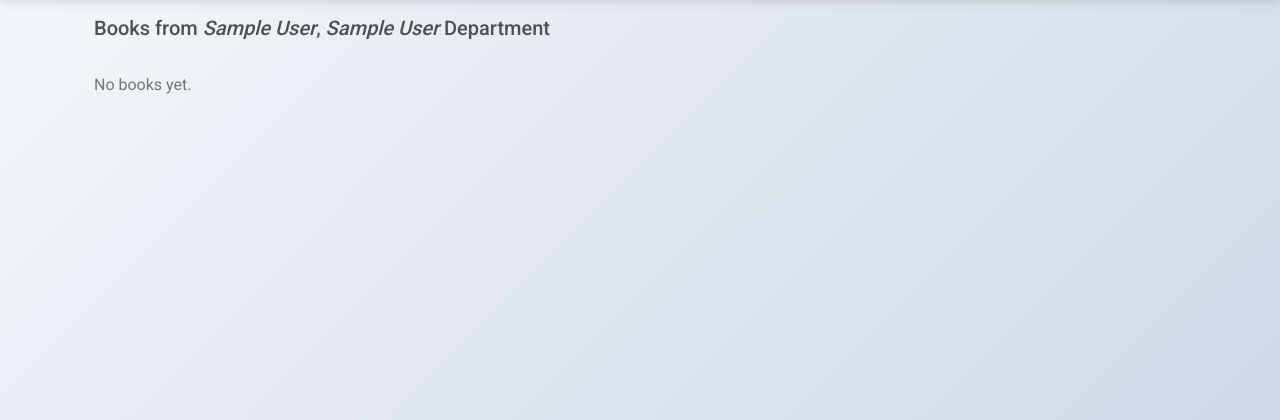
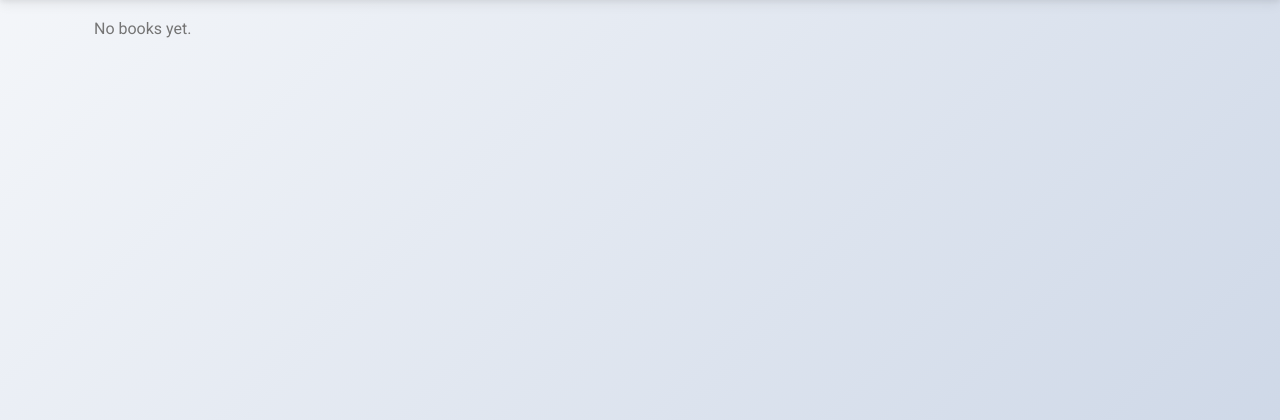
Before and after one commit to MeherajUlMahmmud/SLMS, a Django app: page /student/student-dashboard in a window 1280 px wide. Shown: the part 59-479 px from the top of the page. Run offline with Django 3.2, Linux system fonts and the light colour scheme; a user stored in the database is signed in; tables that the repository leaves empty hold one stand-in row (values such as "Sample post"); some libraries are stand-ins or nearby versions.

Commit message:
Update student-dashboard.html

```diff
--- a/templates/student/student-dashboard.html
+++ b/templates/student/student-dashboard.html
@@ -15,10 +15,10 @@
     {% else %}
 
     <div class="container">
-        <h5 class="mt-3">Books from <i>{{ varsity }}</i>, <i>{{ department }} </i>Department</h5>
 
-        <div class="row mt-4 mb-2">
+        <div class="row mt-2 mb-2">
             {% if book_list %}
+            <h5 class="mt-3">Books from <i>{{ varsity }}</i>, <i>{{ department }} </i>Department</h5>
 
             {% for book in book_list %}
             <div class="col-auto mb-3">
```
